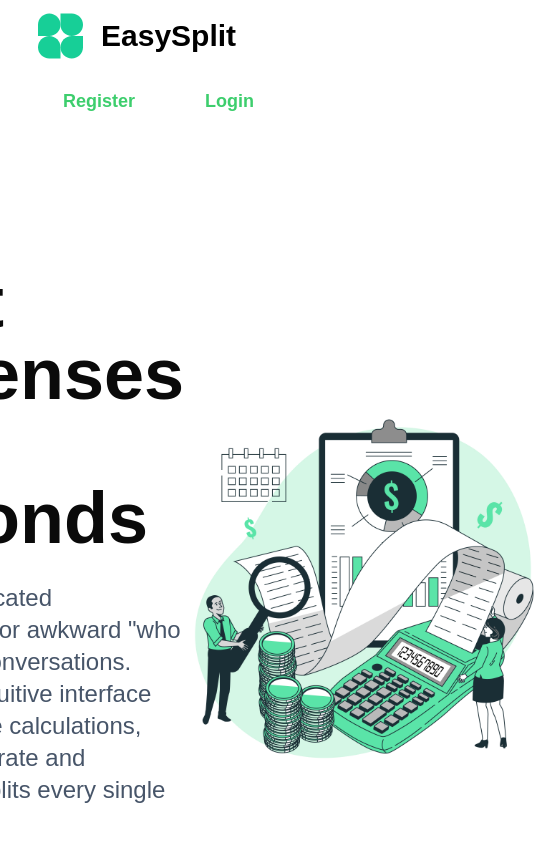
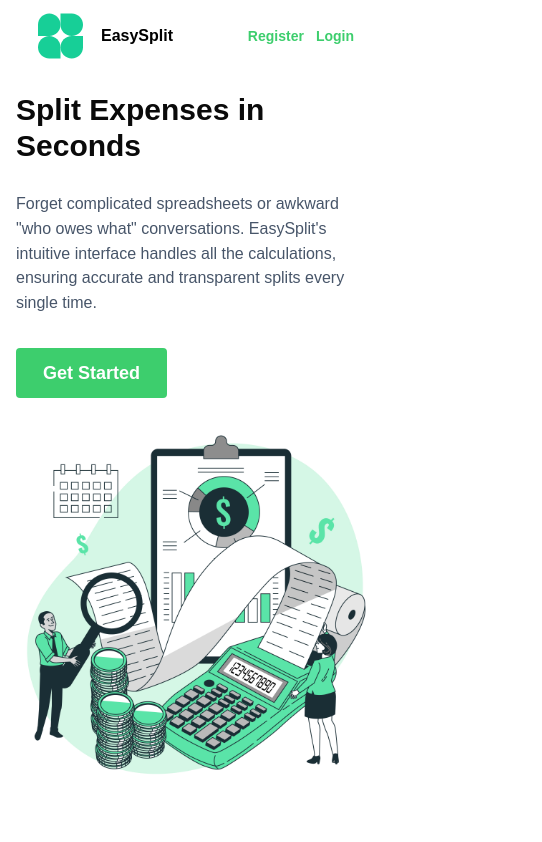
Before and after one commit to iamkartiksingh-K/EasySplit_client, a React (Vite) app: page / in a window 390 px wide. Shown: the top 842 px of the page, 542 px wide, since content can reach past the window. Built offline with nearby package versions, Linux system fonts and the light colour scheme; no server answers.

Commit message:
made homepage responsive

```diff
--- a/src/pages/Homepage.jsx
+++ b/src/pages/Homepage.jsx
@@ -1,15 +1,5 @@
 import { Link, Navigate } from "react-router-dom";
-import {
-	Button,
-	Group,
-	Container,
-	Title,
-	Space,
-	Text,
-	Box,
-	Image,
-	Paper,
-} from "@mantine/core";
+import { Button, Group, Container, Box, Image } from "@mantine/core";
 import { AuthContext } from "../contexts/AuthContext";
 import { useContext } from "react";
 import { Logo } from "../assets/CustomIcons";
@@ -22,33 +12,35 @@ function Homepage() {
 			<Container size='xl' className='h-full'>
 				<Group justify='space-between' className='px-5 py-3 w-full '>
 					<Group>
-						<Logo />
-						<p className='text-3xl font-bold'>EasySplit</p>
+						<Box className=''>
+							<Logo />
+						</Box>
+						<p className='md:text-3xl font-bold'>EasySplit</p>
 					</Group>
-					<Group>
-						<Link to={"/register"}>
-							<Button size='lg' variant='subtle' color='myColor'>
-								Register
-							</Button>
+					<div className='flex gap-3 md:gap-10'>
+						<Link
+							to={"/register"}
+							className='text-[#3DCE6D] font-semibold text-sm md:font-bold md:text-lg'>
+							Register
 						</Link>
-						<Link to={"/login"}>
-							<Button size='lg' variant='subtle' color='myColor'>
-								Login
-							</Button>
+						<Link
+							to={"/login"}
+							className='text-[#3DCE6D] font-semibold text-sm md:font-bold md:text-lg'>
+							Login
 						</Link>
-					</Group>
+					</div>
 				</Group>
-				<div className=' flex justify-center items-center pt-32'>
-					<Box className='h-1/2'>
+				<div className='flex flex-col justify-center pt-5 items-center lg:pt-32 lg:flex-row'>
+					<Box className='h-1/2 mb-8 md:mb-0'>
 						<p
-							className='text-7xl font-extrabold text-neutral-950 mb-7 '
+							className='text-3xl md:text-7xl font-extrabold text-neutral-950 mb-7 '
 							style={{
 								fontFamily:
 									" Greycliff CF var(--mantine-font-family)",
 							}}>
 							Split Expenses in Seconds
 						</p>
-						<p className='mb-8 text-2xl text-slate-600'>
+						<p className='mb-8 md:text-2xl text-slate-600'>
 							Forget complicated spreadsheets or awkward "who owes
 							what" conversations. EasySplit's intuitive interface
 							handles all the calculations, ensuring accurate and
```
